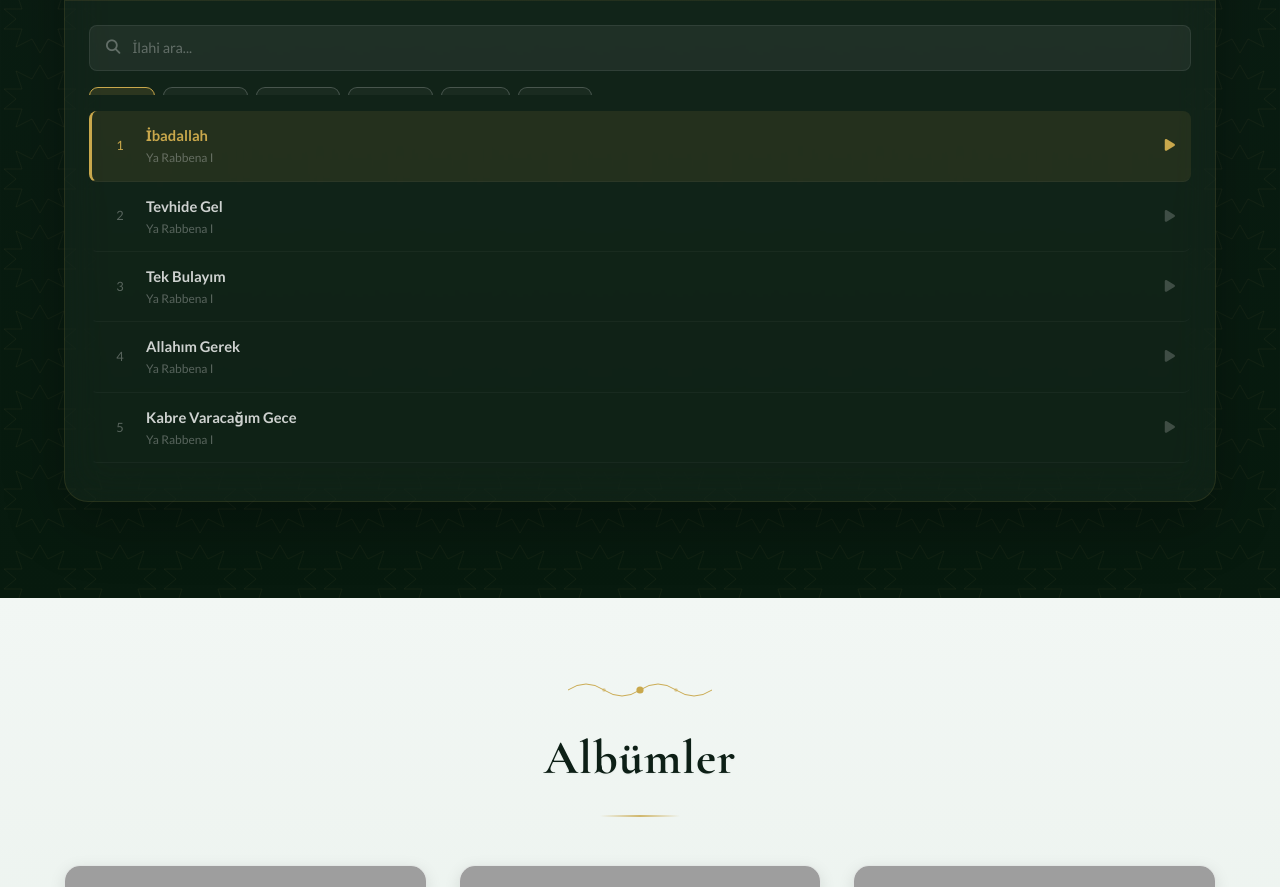
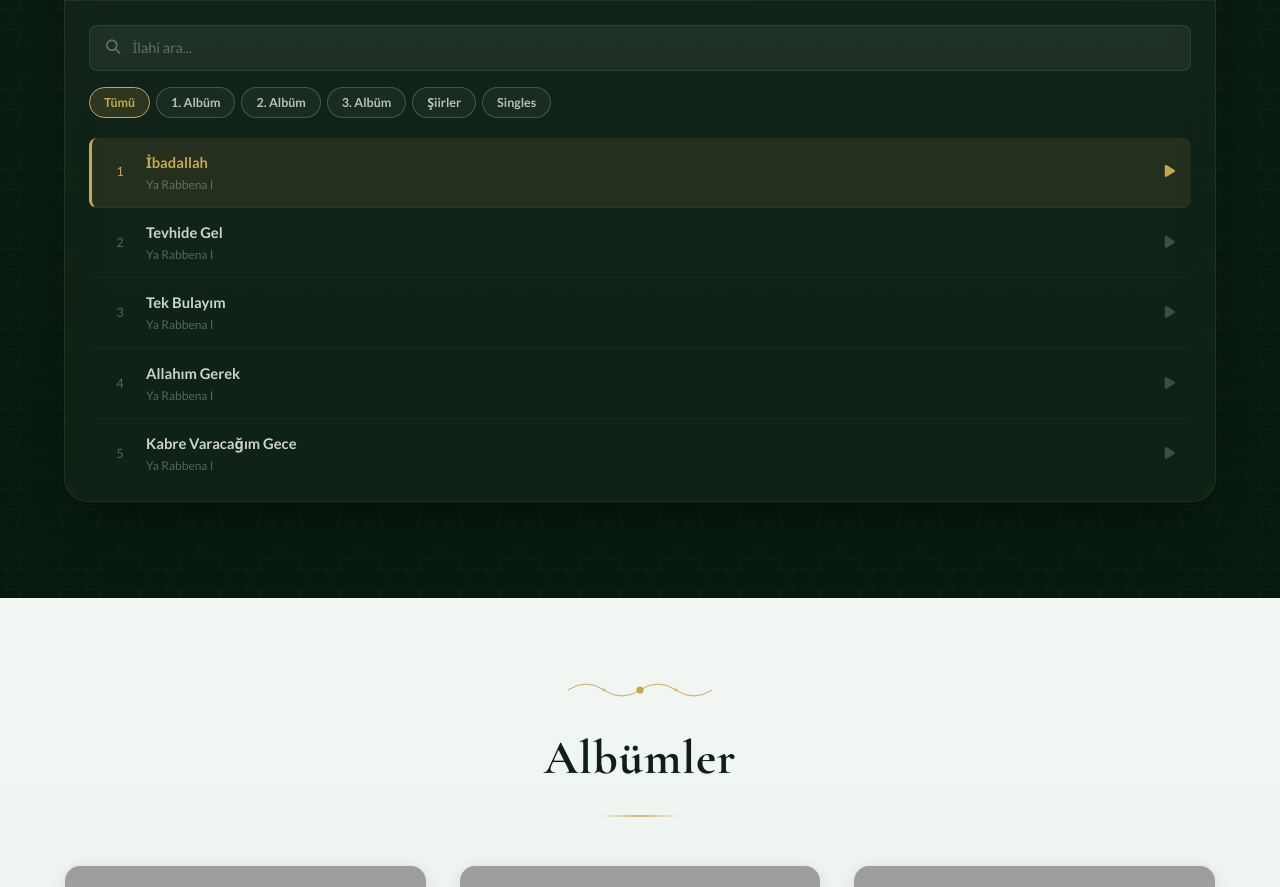
Before and after one commit to volkanska/fakirullah, a plain HTML site: page index.html in a window 1280 px wide. Shown: the part 2347-3234 px from the top of the page. Drawn offline with nearby package versions, Linux system fonts and the light colour scheme; grey boxes are pictures that could not be loaded.

Commit message:
Fix playlist tabs overflow: use flex-wrap instead of scroll
Co-Authored-By: Claude Opus 4.6 (1M context) <noreply@anthropic.com>

```diff
--- a/style.css
+++ b/style.css
@@ -932,20 +932,16 @@ button {
 /* Tabs */
 .playlist-tabs {
     display: flex;
-    gap: var(--space-1);
+    flex-wrap: wrap;
+    gap: 6px;
     margin-bottom: var(--space-2);
-    overflow-x: auto;
     padding-bottom: 4px;
-    -ms-overflow-style: none;
-    scrollbar-width: none;
-}
-
-.playlist-tabs::-webkit-scrollbar { display: none; }
+}
 
 .tab-btn {
     white-space: nowrap;
-    padding: var(--space-1) var(--space-2);
-    font-size: 0.8rem;
+    padding: 6px 14px;
+    font-size: 0.78rem;
     font-weight: 700;
     color: rgba(255,255,255,0.7);
     border-radius: 50px;
```
